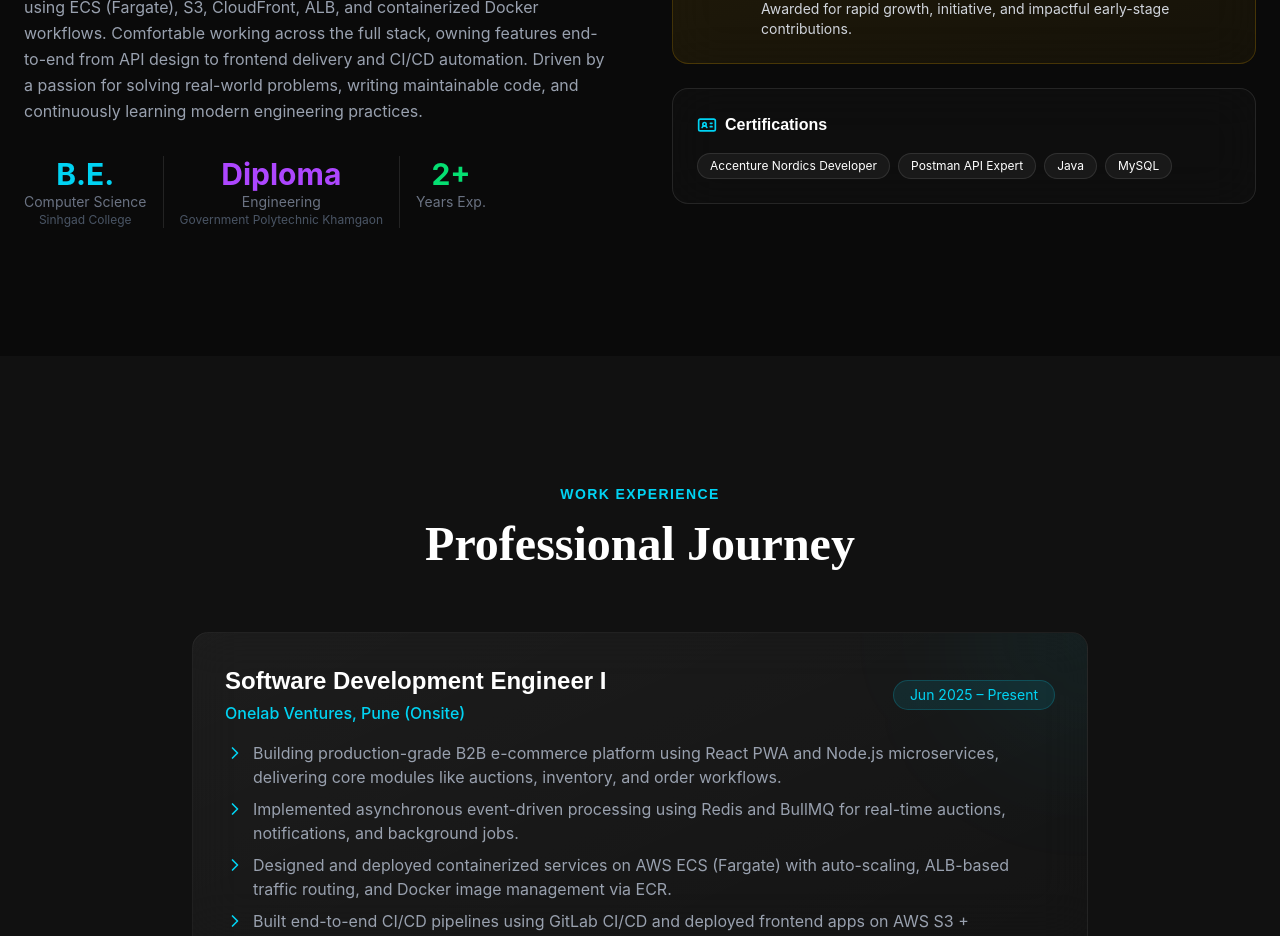
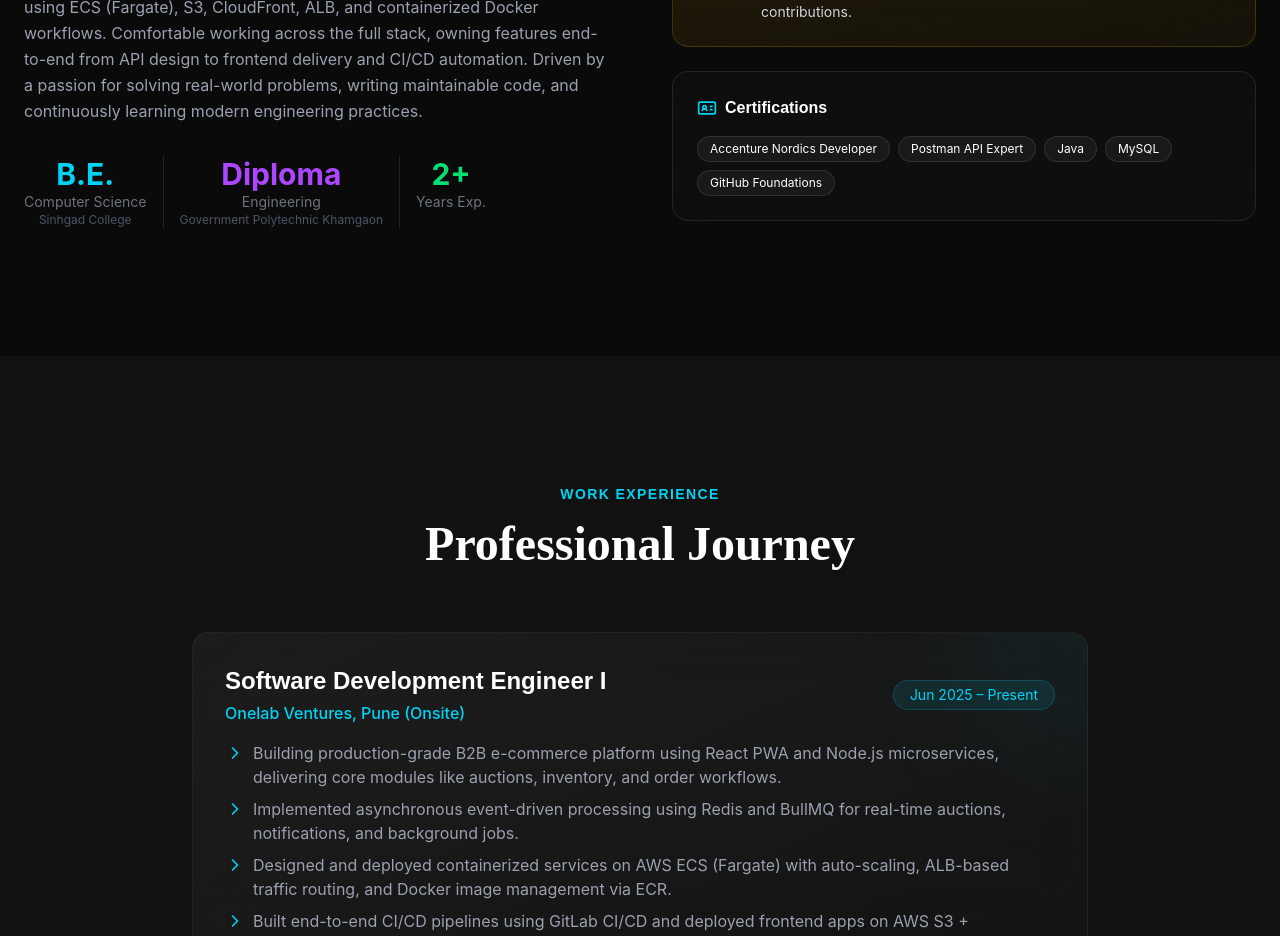
Before and after one commit to ShubhamRaut280/Portfolio, a React (Vite) app: page / in a window 1280 px wide. Shown: the part 1260-2196 px from the top of the page. Built offline with nearby package versions, Linux system fonts and the light colour scheme.

Commit message:
added hyperlinks on certifications

```diff
--- a/src/components/About.tsx
+++ b/src/components/About.tsx
@@ -111,10 +111,22 @@ const About: React.FC = () => {
                 Certifications
               </h4>
               <div className="flex flex-wrap gap-2">
-                {['Accenture Nordics Developer', 'Postman API Expert', 'Java', 'MySQL'].map((cert: string) => (
-                  <span key={cert} className="px-3 py-1 rounded-full text-xs bg-white/5 border border-white/10">
-                    {cert}
-                  </span>
+                {[
+                  { name: 'Accenture Nordics Developer', link: 'https://drive.google.com/file/d/1KzjUFKgFwRoj2dWXHj9HKbljyRhAMUpI/view?usp=sharing' },
+                  { name: 'Postman API Expert', link: 'https://api.badgr.io/public/assertions/1fMtBEytRayXMeposAemSA' },
+                  { name: 'Java', link: 'https://drive.google.com/file/d/1LMBDrknzpRZ0OnbYsTMo8oOisqoqEKzi/view?usp=sharing' },
+                  { name: 'MySQL', link: 'https://drive.google.com/file/d/1jF3zN1Ecp5yUa-SXFu_uIQ0HhCrE6xOG/view?usp=sharing' },
+                  { name: 'GitHub Foundations', link: 'https://drive.google.com/file/d/1X3HARMh4VaWnRau8UqEa5lfnjTw9ZLat/view' }
+                ].map((cert) => (
+                  <a
+                    key={cert.name}
+                    href={cert.link}
+                    target="_blank"
+                    rel="noopener noreferrer"
+                    className="px-3 py-1 rounded-full text-xs bg-white/5 border border-white/10 hover:border-cyan-400/50 hover:bg-white/10 transition-all"
+                  >
+                    {cert.name}
+                  </a>
                 ))}
               </div>
             </div>
```
